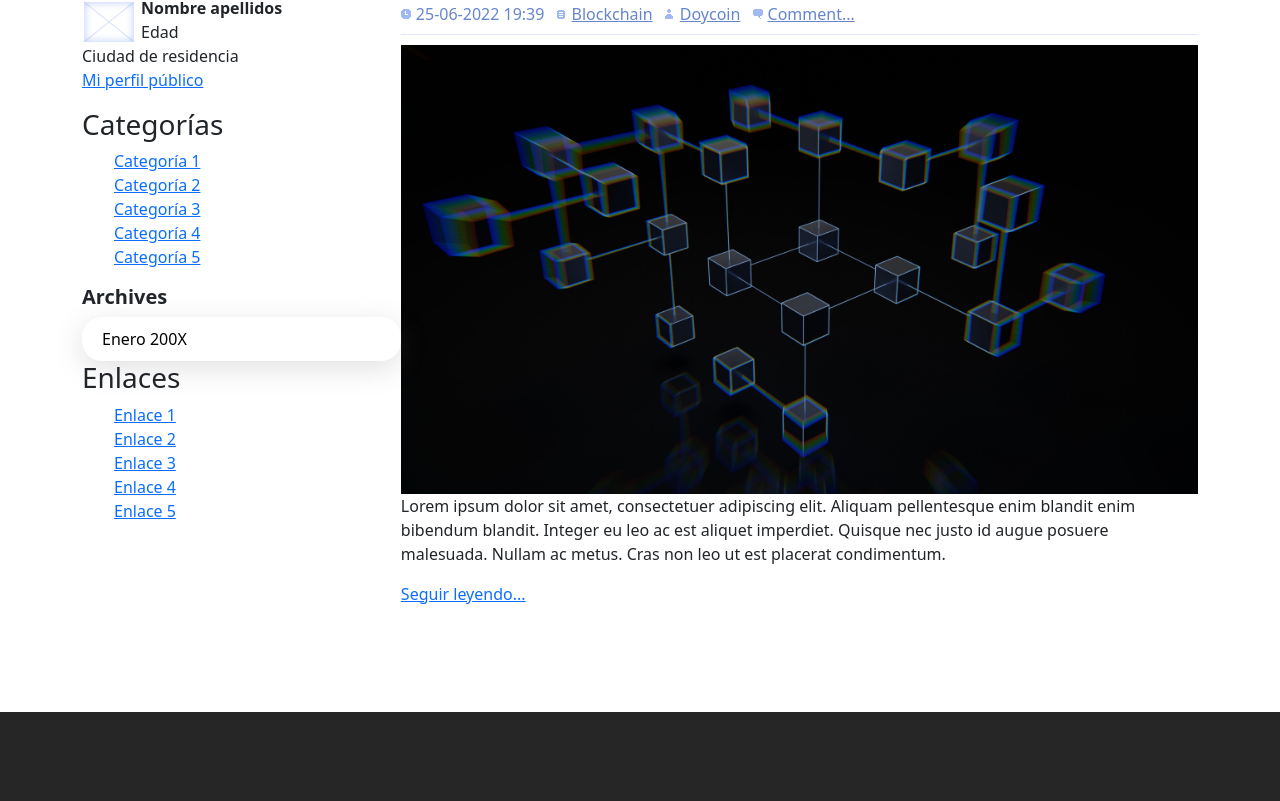
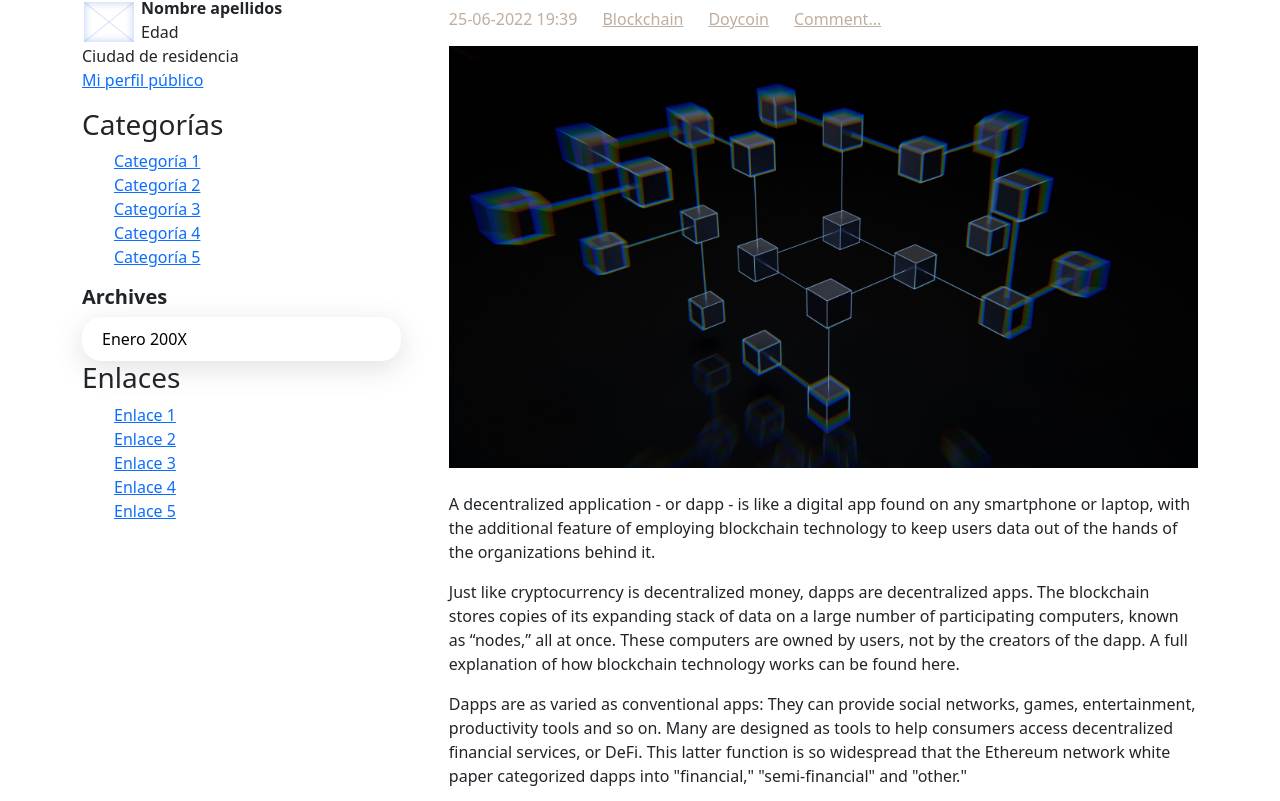
Before and after one commit to srteerra/MIPagina, a plain HTML site: page index.html in a window 1280 px wide. Shown: the part 242-1043 px from the top of the page. Drawn offline with nearby package versions, Linux system fonts and the light colour scheme.

Commit message:
links on info section changed

```diff
--- a/css/principal.css
+++ b/css/principal.css
@@ -7,10 +7,7 @@ body {
 
 a {
   text-decoration: none;
-  color:#192666;
-}
-a:hover {
-  color:#4F6AD7;
+  color: inherit;
 }
 
 li {
@@ -129,23 +126,29 @@ h3 {
 }
 
 #contenido .info {
-  margin: 10px 0;
-  padding-bottom: 8px;
-  border-bottom: 1px solid #DEE5FD;
+  margin: 15px 0;
   color:#6685CC;
 }
 
-#contenido .info a { color:#6685CC; }
-#contenido .info a:hover { color:#FF9000; }
-
-#contenido .info span.fecha, #contenido .info span.categoria, #contenido .info span.autor, #contenido .info span.comentarios {
-  padding-left:15px;
+#contenido .info {
+  display: flex;
+  padding: 0;
 }
 
-#contenido .info span.fecha { background: url("../imagenes/icono_fecha.gif") 0 50% no-repeat; }
-#contenido .info span.categoria { background: url("../imagenes/icono_categoria.gif") 0 50% no-repeat; margin-left: 8px; }
-#contenido .info span.autor { background: url("../imagenes/icono_autor.gif") 0 50% no-repeat; margin-left: 8px; }
-#contenido .info span.comentarios { background: url("../imagenes/icono_comentarios.gif") 0 50% no-repeat; margin-left: 8px; }
+#contenido .info li {
+  color:#BFAE9F;
+}
+
+#contenido .info li:not(:first-of-type) {
+  padding-left: 25px;
+}
+
+#contenido .info a {
+  color:#BFAE9F;
+  transition: ease 0.3s;
+}
+
+#contenido .info a:hover { color:rgb(158, 110, 47); }
 
 #contenido #secundario #sobremi img {
   float: left;
--- a/index.html
+++ b/index.html
@@ -91,25 +91,40 @@
     <div class="container">
       <div id="contenido">
         <!-- Principal -->
-        <div id="principal">
+        <div class="p-0 ps-md-5" id="principal">
           <!-- Articulo -->
           <div class="articulo">
             <h2>What is a Dapp?</h2>
-            <p class="info">
-              <span class="fecha">25-06-2022 19:39</span>
-              <span class="categoria"><a href="#">Blockchain</a></span>
-              <span class="autor"><a href="#">Doycoin</a></span>
-              <span class="comentarios"><a href="#">Comment...</a></span>
-            </p>
+            <ul class="info">
+              <li class="fecha">25-06-2022 19:39</li>
+              <li class="categoria"><a href="#">Blockchain</a></li>
+              <li class="autor"><a href="#">Doycoin</a></li>
+              <li class="comentarios"><a href="#">Comment...</a></li>
+            </ul>
 
-            <img src="imagenes/post.jpg" />
+            <img src="imagenes/post.jpg" class="m-0 mb-md-4" />
 
             <p>
-              Lorem ipsum dolor sit amet, consectetuer adipiscing elit. Aliquam
-              pellentesque enim blandit enim bibendum blandit. Integer eu leo ac
-              est aliquet imperdiet. Quisque nec justo id augue posuere
-              malesuada. Nullam ac metus. Cras non leo ut est placerat
-              condimentum.
+              A decentralized application - or dapp - is like a digital app
+              found on any smartphone or laptop, with the additional feature of
+              employing blockchain technology to keep users data out of the
+              hands of the organizations behind it.
+            </p>
+            <p>
+              Just like cryptocurrency is decentralized money, dapps are
+              decentralized apps. The blockchain stores copies of its expanding
+              stack of data on a large number of participating computers, known
+              as “nodes,” all at once. These computers are owned by users, not
+              by the creators of the dapp. A full explanation of how blockchain
+              technology works can be found here.
+            </p>
+            <p>
+              Dapps are as varied as conventional apps: They can provide social
+              networks, games, entertainment, productivity tools and so on. Many
+              are designed as tools to help consumers access decentralized
+              financial services, or DeFi. This latter function is so widespread
+              that the Ethereum network white paper categorized dapps into
+              "financial," "semi-financial" and "other."
             </p>
 
             <p class="btn-more"><a href="#">Seguir leyendo...</a></p>
```
